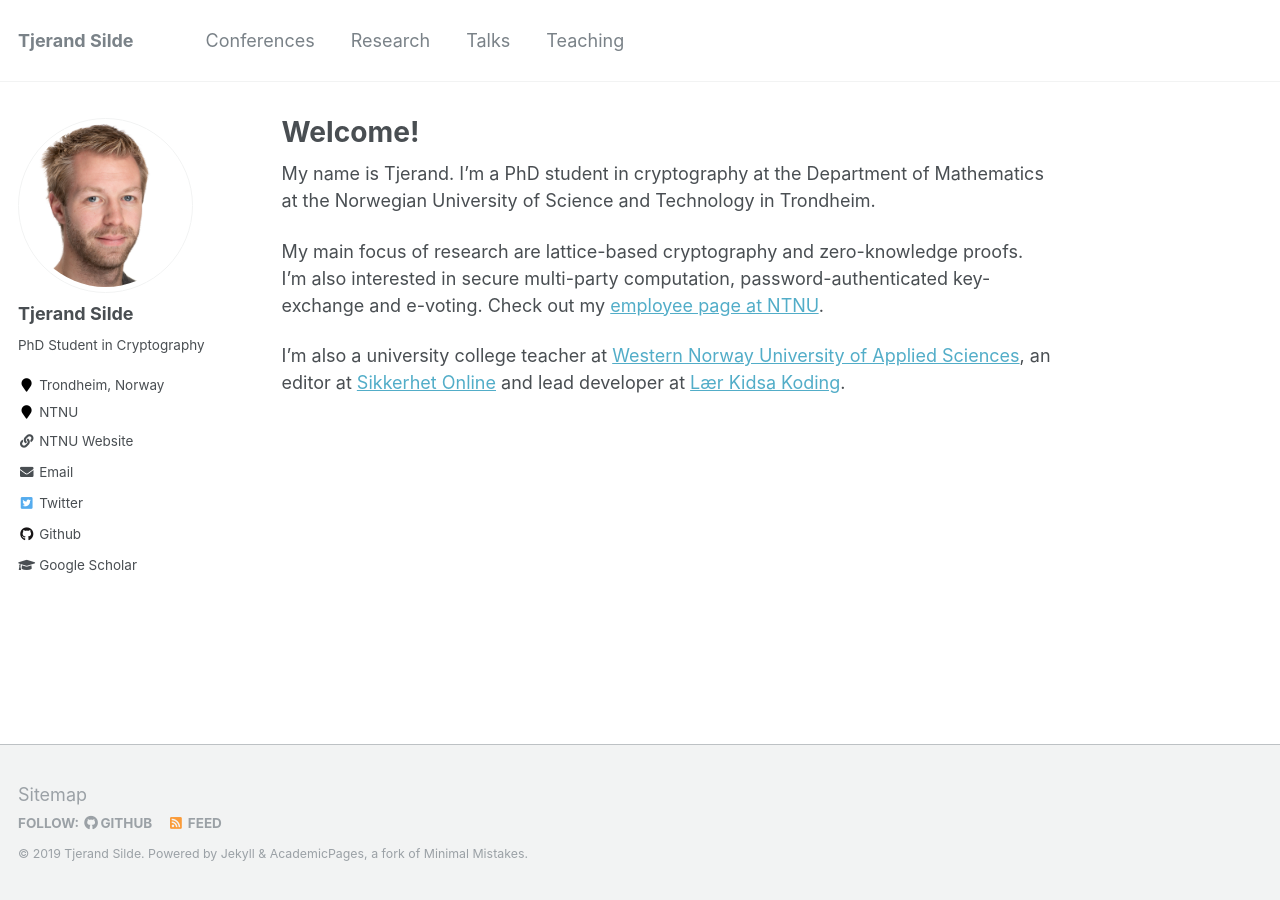
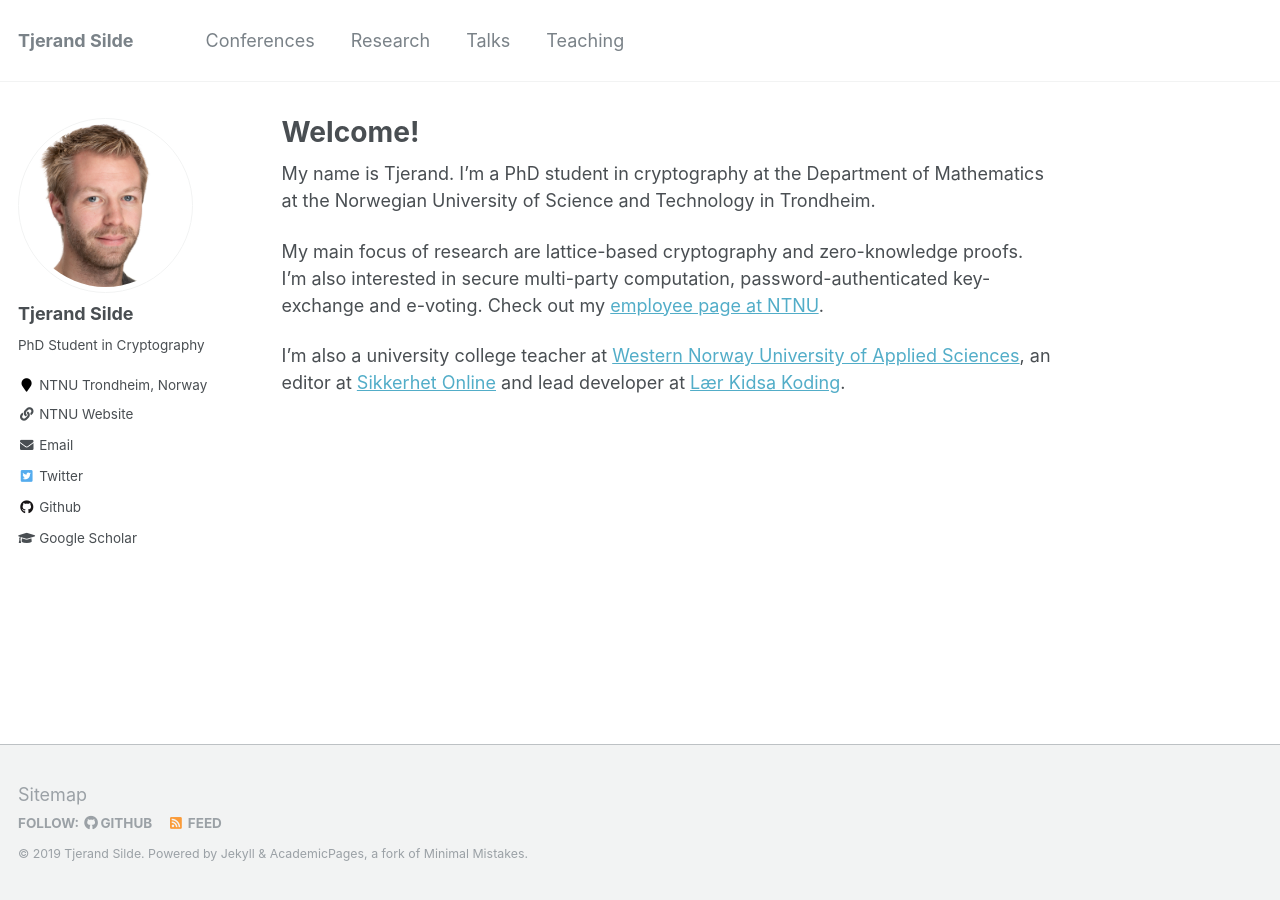
Before and after one commit to tjesi/tjesi.github.io, a Jekyll site: the page built from _pages/about.md, in a window 1280 px wide. Built offline with Jekyll 4.4.1, drawn with Linux system fonts in a browser that asks for light colours.

```diff
--- a/_config.yml
+++ b/_config.yml
@@ -50,8 +50,8 @@ author:
   name             : "Tjerand Silde"
   avatar           : "tjerand.png"
   bio              : "PhD Student in Cryptography"
-  location         : "Trondheim, Norway"
-  employer         : "NTNU"
+  location         : "NTNU Trondheim, Norway"
+  employer         :
   googlescholar    : "https://scholar.google.no/citations?user=fWLrd9MAAAAJ&hl=en"
   email            : "tjerand.silde@ntnu.no"
   github           : "tjesi"
```
